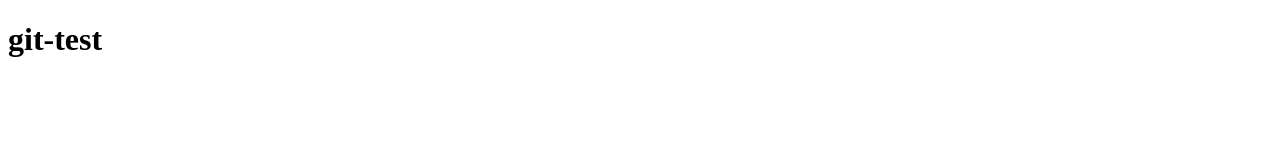
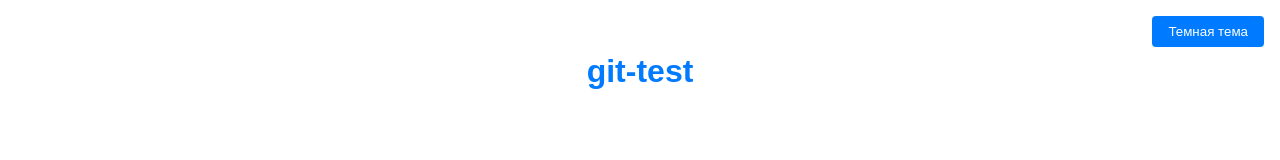
Before and after one commit to Laperwy/test-git, a plain HTML site: page index.html in a window 1280 px wide. Drawn offline with Linux system fonts and the light colour scheme.

Commit message:
добавлена тёмная тема и её переключение

```diff
--- a/index.html
+++ b/index.html
@@ -4,8 +4,26 @@
     <meta charset="UTF-8">
     <meta name="viewport" content="width=device-width, initial-scale=1.0">
     <title>git-test</title>
+    <link rel="stylesheet" href="style.css">
 </head>
 <body>
+    <button class="theme-switcher" id="themeSwitcher">Темная тема</button>
     <h1>git-test</h1>
+    <script>
+        const themeSwitcher = document.getElementById('themeSwitcher');
+        const body = document.body;
+        let isDark = false;
+
+        themeSwitcher.addEventListener('click', () => {
+            isDark = !isDark;
+            if (isDark) {
+                body.setAttribute('data-theme', 'dark');
+                themeSwitcher.textContent = 'Светлая тема';
+            } else {
+                body.removeAttribute('data-theme');
+                themeSwitcher.textContent = 'Темная тема';
+            }
+        });
+    </script>
 </body>
 </html>
--- /dev/null
+++ b/style.css
@@ -0,0 +1,39 @@
+:root {
+  --bg-color: #ffffff;
+  --text-color: #333333;
+  --primary-color: #007bff;
+  --border-color: #dddddd;
+}
+
+[data-theme="dark"] {
+  --bg-color: #1a1a1a;
+  --text-color: #f0f0f0;
+  --primary-color: #0d6efd;
+  --border-color: #444444;
+}
+
+body {
+  font-family: Arial, sans-serif;
+  background-color: var(--bg-color);
+  color: var(--text-color);
+  margin: 0;
+  padding: 2rem;
+  transition: background-color 0.3s, color 0.3s;
+}
+
+h1 {
+  color: var(--primary-color);
+  text-align: center;
+}
+
+.theme-switcher {
+  position: fixed;
+  top: 1rem;
+  right: 1rem;
+  padding: 0.5rem 1rem;
+  background-color: var(--primary-color);
+  color: white;
+  border: none;
+  border-radius: 4px;
+  cursor: pointer;
+}
```
